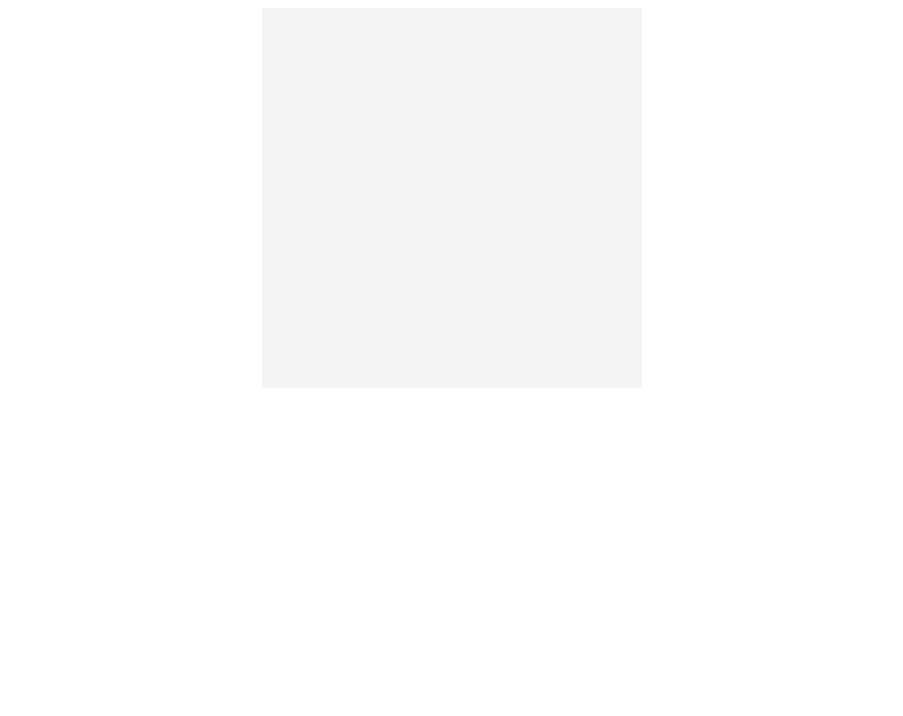
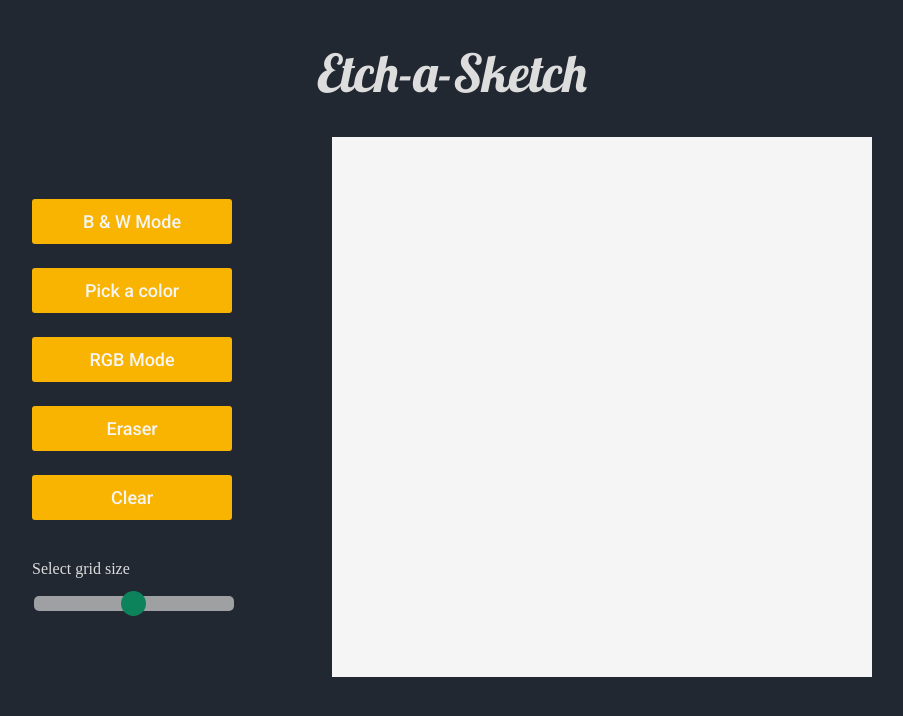
Before and after one commit to MahirRafid/Etch-a-Sketch, a plain HTML site: page index.html in a window 1280 px wide. Shown: the whole page, without its empty margins (188-1091 px from the left). Drawn offline with Linux system fonts and the light colour scheme.

Commit message:
Added frontend designs for the website

```diff
--- a/index.html
+++ b/index.html
@@ -6,9 +6,45 @@
     <meta name="viewport" content="width=device-width, initial-scale=1.0" />
     <title>Etch-a-Sketch</title>
     <link rel="stylesheet" href="styles.css" />
+    <link rel="preconnect" href="https://fonts.googleapis.com" />
+    <link rel="preconnect" href="https://fonts.gstatic.com" crossorigin />
+    <link rel="preconnect" href="https://fonts.googleapis.com" />
+    <link rel="preconnect" href="https://fonts.gstatic.com" crossorigin />
+    <link
+      href="https://fonts.googleapis.com/css2?family=Lobster&display=swap"
+      rel="stylesheet"
+    />
+    <link rel="preconnect" href="https://fonts.googleapis.com" />
+    <link rel="preconnect" href="https://fonts.gstatic.com" crossorigin />
+    <link
+      href="https://fonts.googleapis.com/css2?family=Roboto:wght@100;300;400;500;700;900&display=swap"
+      rel="stylesheet"
+    />
   </head>
   <body>
-    <div class="square"></div>
+    <div class="header">Etch-a-Sketch</div>
+    <div class="body">
+      <div class="buttons">
+        <button class="bwMode button">B & W Mode</button>
+        <button class="pickColor button">Pick a color</button>
+        <button class="rgbMode button">RGB Mode</button>
+        <button class="eraser button">Eraser</button>
+        <button class="clear button">Clear</button>
+        <p>Select grid size</p>
+        <div class="slidecontainer">
+          <input
+            type="range"
+            min="1"
+            max="100"
+            value="50"
+            class="slider"
+            id="myRange"
+          />
+        </div>
+      </div>
+      <div class="square"></div>
+    </div>
     <script src="script.js"></script>
+    <div class="copyright"></div>
   </body>
 </html>
--- a/script.js
+++ b/script.js
@@ -5,8 +5,8 @@ for (let i = 0; i < x; i++) {
   for (let j = 0; j < x; j++) {
     let box = document.createElement("div");
     box.classList.add("box");
-    box.style.width = `${380 / x}px`;
-    box.style.height = `${380 / x}px`;
+    box.style.width = `${540 / x}px`;
+    box.style.height = `${540 / x}px`;
     box.addEventListener("mouseover", (e) => box.classList.add("colorBox"));
     main.append(box);
   }
--- a/styles.css
+++ b/styles.css
@@ -1,3 +1,8 @@
+html {
+  background-color: #222831;
+  color: #dddddd;
+}
+
 .box {
   background-color: whitesmoke;
   border: 0px;
@@ -9,5 +14,70 @@
 }
 
 .colorBox {
-  background-color: blue;
+  background-color: rgb(13, 218, 254);
 }
+
+.header {
+  text-align: center;
+  font-family: "Lobster", cursive;
+  font-size: 52px;
+  padding: 32px;
+}
+
+.body {
+  display: flex;
+  justify-content: center;
+}
+
+.buttons {
+  display: flex;
+  flex-direction: column;
+  justify-content: center;
+  margin-right: 100px;
+}
+
+.button {
+  background-color: #f8b400;
+  border: none;
+  border-radius: 3px;
+  width: 200px;
+  color: whitesmoke;
+  padding: 12px 24px;
+  text-align: center;
+  text-decoration: none;
+  display: inline-block;
+  font-size: 18px;
+  font-weight: 500;
+  margin-bottom: 24px;
+  font-family: "Roboto", sans-serif;
+}
+
+.slider {
+  -webkit-appearance: none;
+  width: 100%;
+  height: 15px;
+  border-radius: 5px;
+  background: #d3d3d3;
+  outline: none;
+  opacity: 0.7;
+  -webkit-transition: 0.2s;
+  transition: opacity 0.2s;
+}
+
+.slider::-webkit-slider-thumb {
+  -webkit-appearance: none;
+  appearance: none;
+  width: 25px;
+  height: 25px;
+  border-radius: 50%;
+  background: #04aa6d;
+  cursor: pointer;
+}
+
+.slider::-moz-range-thumb {
+  width: 25px;
+  height: 25px;
+  border-radius: 50%;
+  background: #04aa6d;
+  cursor: pointer;
+}
```
